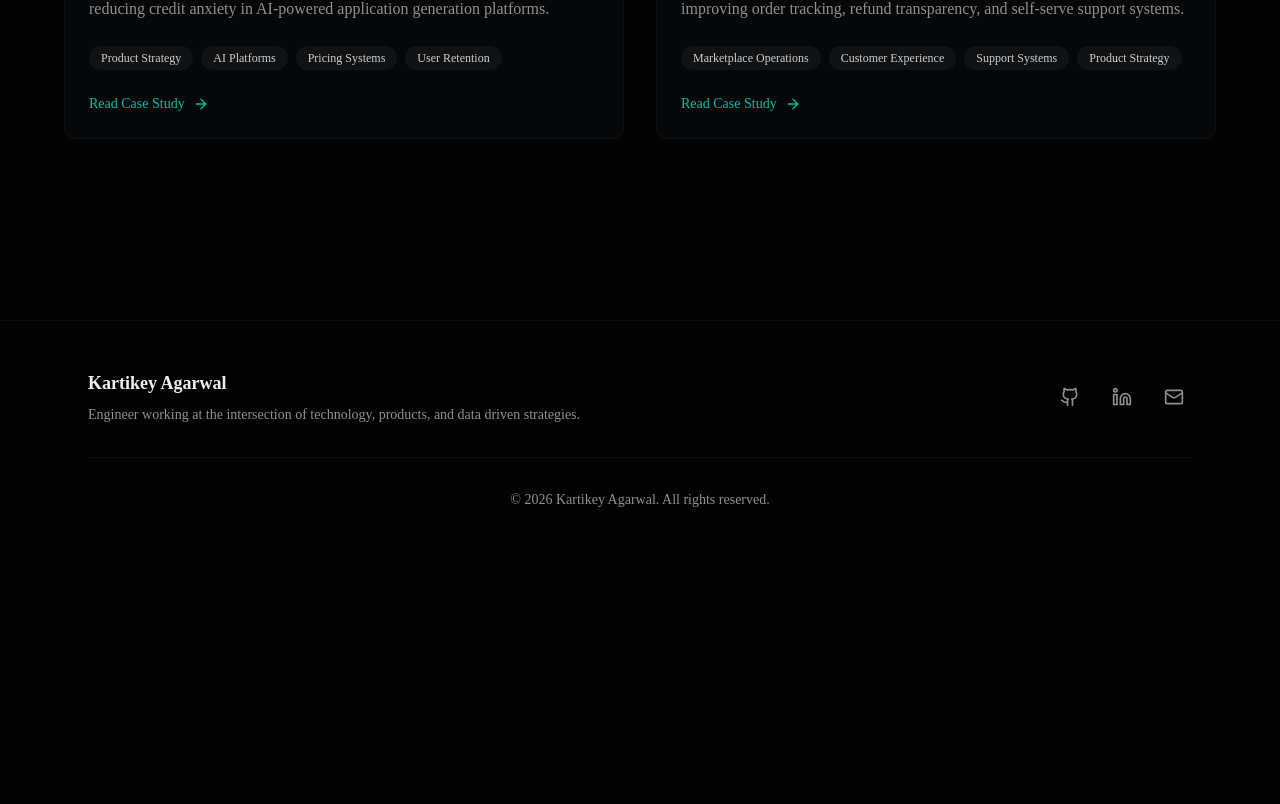
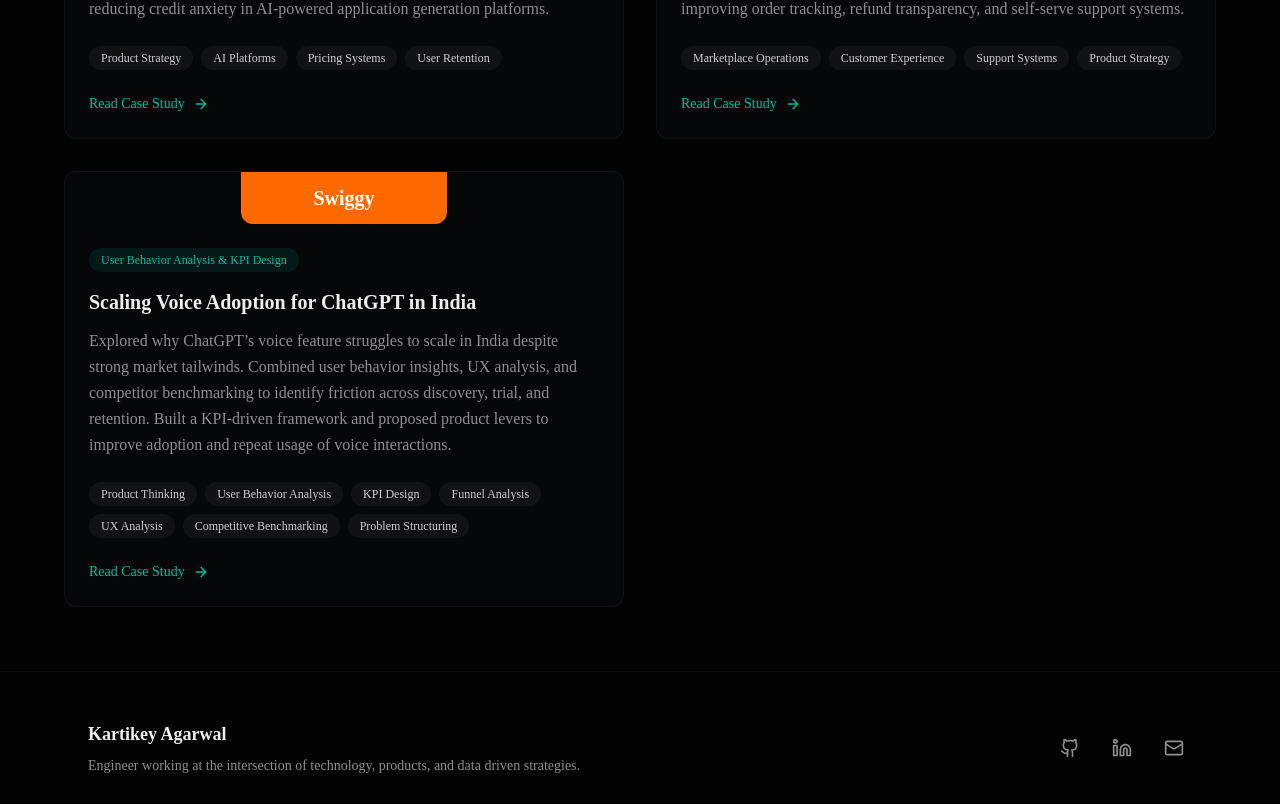
Before and after one commit to kartikeyagarwal11/kartikey-portfolio, a Next.js app: page /case-studies in a window 1280 px wide. Shown: the part 480-1284 px from the top of the page. Before the commit the page ends 1038 px from the top, so only its background shows below. Built offline with nearby package versions, Linux system fonts and the light colour scheme.

Commit message:
Add ChatGPT case study

```diff
--- a/app/case-studies/page.tsx
+++ b/app/case-studies/page.tsx
@@ -31,6 +31,24 @@ const caseStudies = [
       "Customer Experience",
       "Support Systems",
       "Product Strategy",
+    ],
+  },
+  {
+    title: "Scaling Voice Adoption for ChatGPT in India",
+    company: "ChatGPT",
+    category: "User Behavior Analysis & KPI Design",
+    description:
+      "Explored why ChatGPT’s voice feature struggles to scale in India despite strong market tailwinds. Combined user behavior insights, UX analysis, and competitor benchmarking to identify friction across discovery, trial, and retention. Built a KPI-driven framework and proposed product levers to improve adoption and repeat usage of voice interactions.",
+    pdfLink:
+      "/case-studies/public/case-studies/Kartikey_Agarwal_Voice_Adoption_Strategy_ChatGPT.pdf",
+    tags: [
+      "Product Thinking",
+      "User Behavior Analysis",
+      "KPI Design",
+      "Funnel Analysis",
+      "UX Analysis",
+      "Competitive Benchmarking",
+      "Problem Structuring",
     ],
   },
 ];
@@ -68,7 +86,7 @@ export default function CaseStudiesPage() {
   );
 }
 
-function CaseStudyCard({ study }:any) {
+function CaseStudyCard({ study }: any) {
   return (
     <article
       className="group flex flex-col rounded-xl border border-border/50 bg-card overflow-hidden transition-all duration-300 hover:border-accent hover:shadow-lg hover:-translate-y-0.5 cursor-pointer"
@@ -106,7 +124,7 @@ function CaseStudyCard({ study }:any) {
 
         {/* Tags */}
         <div className="flex flex-wrap gap-2 mb-6">
-          {study.tags.map((tag:any) => (
+          {study.tags.map((tag: any) => (
             <span
               key={tag}
               className="rounded-full bg-secondary px-3 py-1 text-xs text-secondary-foreground"
```
Also changed, not shown: 1 other file (tests, documents, lock files or other folders).
